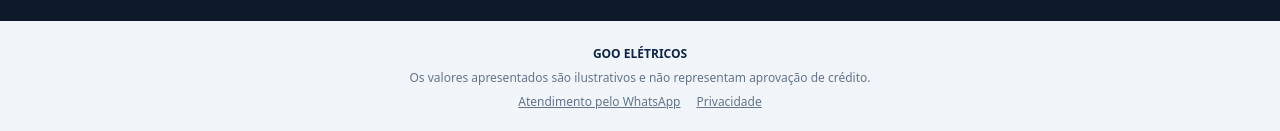
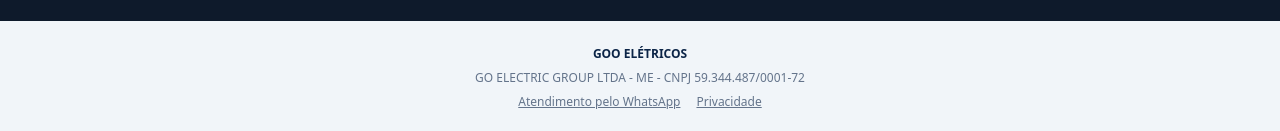
Before and after one commit to trampoline041-alt/silmulacaogoo, a React (Vite) app: page / in a window 1280 px wide. Shown: the part 929-1060 px from the top of the page. Built offline with nearby package versions, Linux system fonts and the light colour scheme.

Commit message:
Update Footer.tsx

```diff
--- a/src/components/Footer.tsx
+++ b/src/components/Footer.tsx
@@ -5,7 +5,7 @@
     <footer className="border-t border-slate-100 bg-mist">
       <div className="mx-auto max-w-3xl space-y-2 px-4 py-6 text-center text-xs text-slate-500">
         <p className="font-semibold text-navy">GOO ELÉTRICOS</p>
-        <p>Os valores apresentados são ilustrativos e não representam aprovação de crédito.</p>
+        <p>GO ELECTRIC GROUP LTDA - ME - CNPJ 59.344.487/0001-72</p>
         <p className="flex justify-center gap-4">
           <a className="underline hover:text-navy" href={WHATSAPP_URL} target="_blank" rel="noopener noreferrer">Atendimento pelo WhatsApp</a>
           <a className="underline hover:text-navy" href="#/privacidade">Privacidade</a>
```
